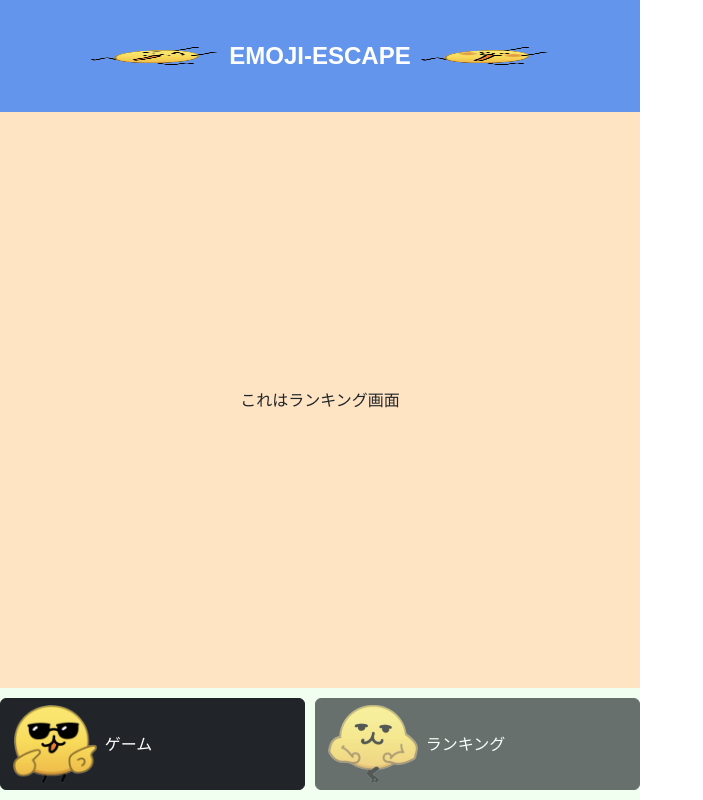
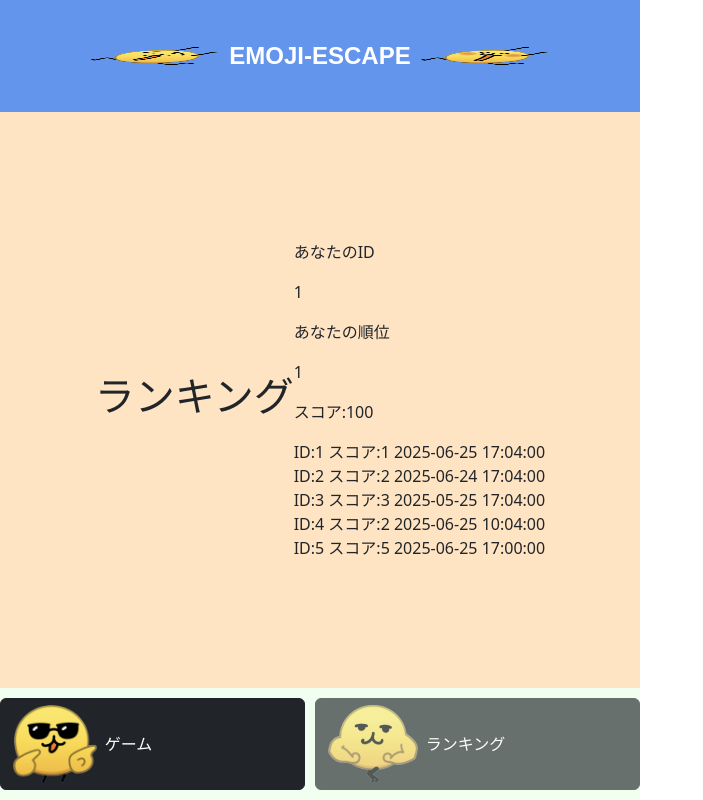
Before and after one commit to momotabetai0110/EMOJI-ESCAPE, a Vue app: page /EMOJI-ESCAPE/ranking in a window 1280 px wide. Shown: the whole page, without its empty margins (0-703 px from the left). Built offline with nearby package versions, Linux system fonts and the light colour scheme.

Commit message:
No18(ランキングプレ実装)

```diff
--- a/src/components/RankingLayout.vue
+++ b/src/components/RankingLayout.vue
@@ -1,13 +1,124 @@
 <template>
-    <div class="ranking-screen">これはランキング画面</div>
+    <div class="ranking-screen">
+        <h1>ランキング</h1>
+        <div class="ranking-inner">
+            <div class="ranking-your-content">
+                <!-- ユーザーID -->
+                <div class="ranking-your-id">
+                    <p>あなたのID</p>
+                    <p>{{ userID }}</p>
+                </div>
+
+                <!-- ユーザーランク -->
+                <div class="ranking-your-rank">
+                    <p>あなたの順位</p>
+                    <p>{{ userRank }}</p>
+                    <p>スコア:{{ userScore }}</p>
+                </div>
+
+            </div>
+            <!-- ランキング -->
+            <div class="ranking-list">
+                <div class="ranking-card" v-for="rankingScore in rankingScores">
+                    ID:{{ rankingScore.session_id }}
+                    スコア:{{ rankingScore.ranking_score }}
+                    {{ rankingScore.created_time }}
+                </div>
+            </div>
+        </div>
+
+        <!-- モーダル -->
+        <BaseModal v-if="isModal" :title=modalTitle>
+            <!-- API使用不可 -->
+            <div v-if="modalStatus == 0">
+                <p>ランキングを使用することができません</p>
+            </div>
+        </BaseModal>
+    </div>
 </template>
 
+<script setup>
+import { ref, onMounted } from 'vue'
+import BaseModal from './BaseModal.vue'
+
+
+const canAPI = (false) //APIを使用するかどうか
+const rankingScores = ref(null) //ランキング用スコア配列
+
+//モーダル管理
+const isModal = ref(false) //モーダルの表示状態　true:表示中,false:非表示
+const modalStatus = ref(0) //モーダルの表示内容　0:ランキング使用不可
+const modalTitle = ref('') //モーダルのタイトル
+
+//ユーザー情報
+const userID = ref(null) //ユーザーID
+const userRank = ref(null) //ユーザーランク
+const userScore = ref(null) //ユーザースコア
+
+
+
+
+
+const openModal = (status) => {
+    isModal.value = true
+    modalStatus.value = status
+}
+
+const closeModal = (status) => {
+    isModal.value = false
+    modalStatus.value = 0
+}
+
+onMounted(() => {
+    if (canAPI) {
+        console.log('APIを使用します')
+    }
+    else {
+        console.log('APIを使用しません')
+        //ダミーデータ
+        rankingScores.value = [
+            {
+                "session_id": 1,
+                "ranking_score": 1,
+                "created_time": "2025-06-25 17:04:00"
+            },
+            {
+                "session_id": 2,
+                "ranking_score": 2,
+                "created_time": "2025-06-24 17:04:00"
+            },
+            {
+                "session_id": 3,
+                "ranking_score": 3,
+                "created_time": "2025-05-25 17:04:00"
+            },
+            {
+                "session_id": 4,
+                "ranking_score": 2,
+                "created_time": "2025-06-25 10:04:00"
+            },
+            {
+                "session_id": 5,
+                "ranking_score": 5,
+                "created_time": "2025-06-25 17:00:00"
+            }
+        ]
+        userID.value = 1
+        userRank.value = 1
+        userScore.value = 100
+
+        modalTitle.value = 'ランキングを使用することができません'
+        openModal(0)
+    }
+})
+</script>
+
 <style>
-.ranking-screen{
-background-color: bisque;
-align-items: center;
-display: flex;
-justify-content: center;
-flex:1
+.ranking-screen {
+    background-color: bisque;
+    align-items: center;
+    display: flex;
+    justify-content: center;
+    flex: 1
 }
 </style>
```
